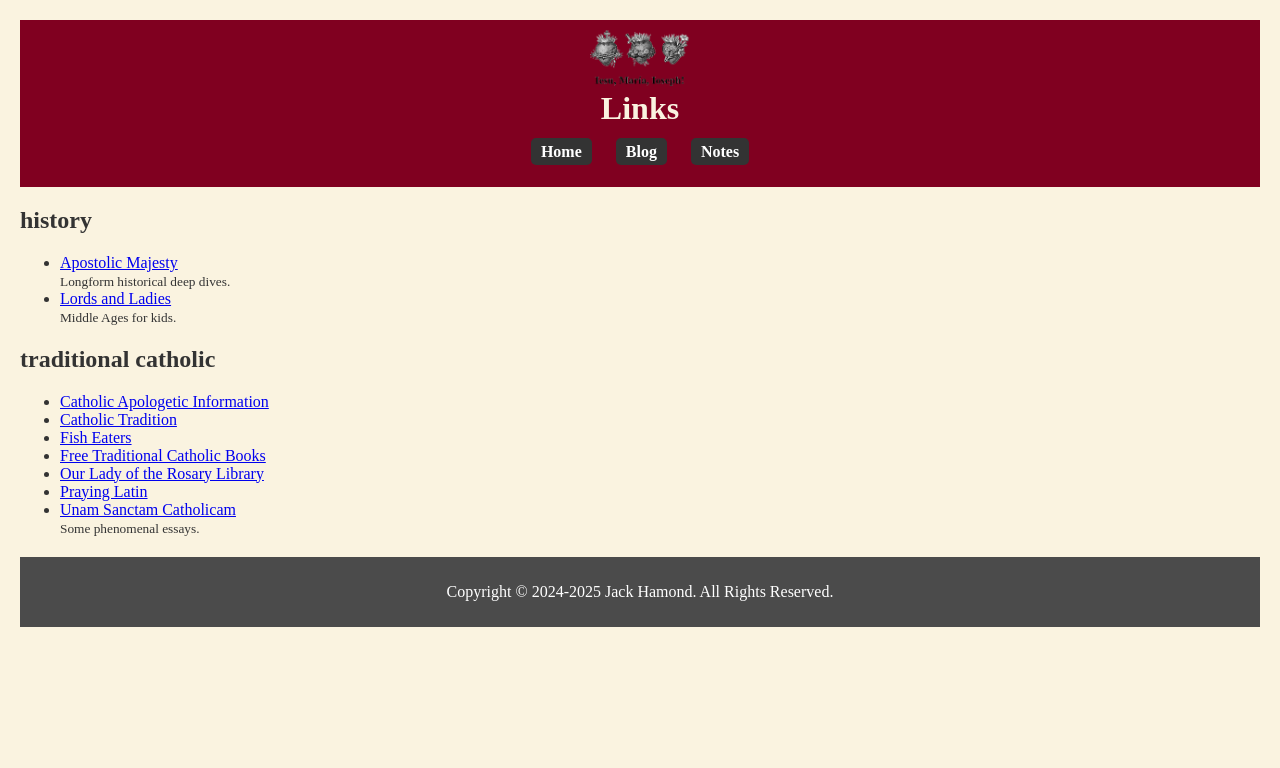
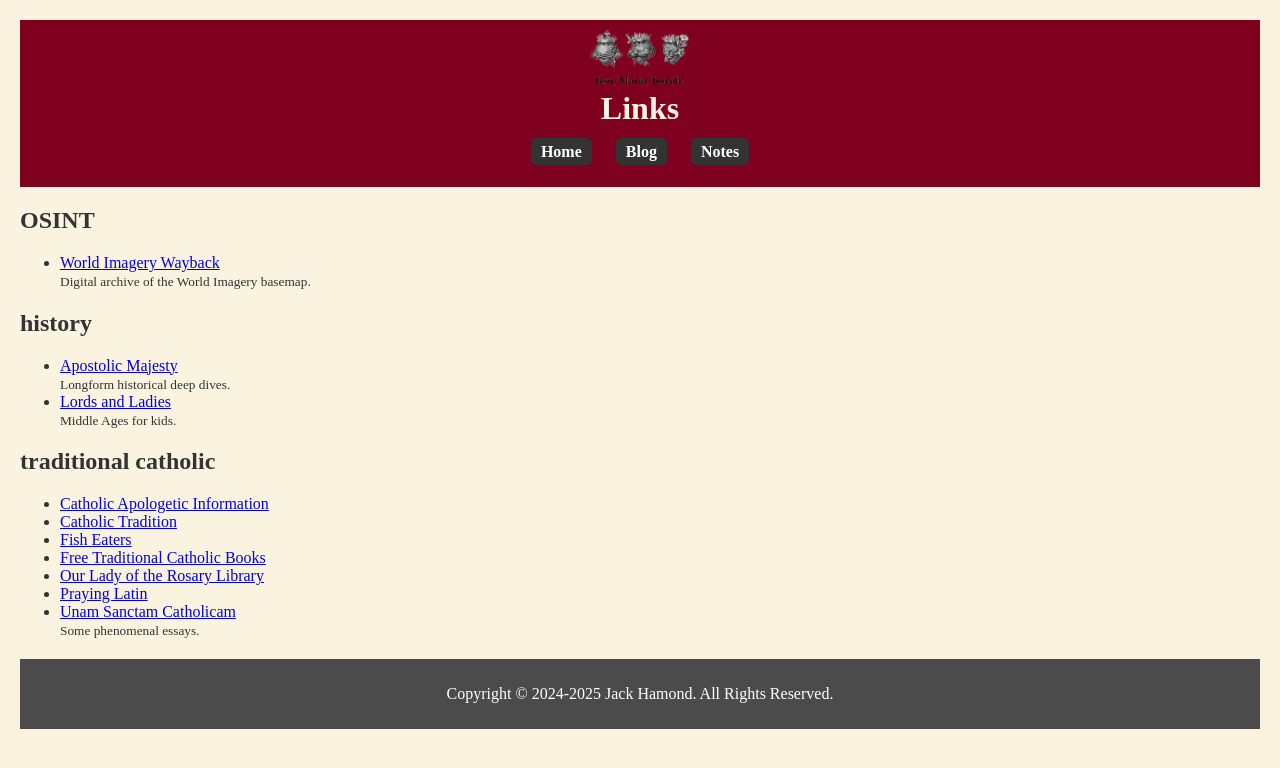
Before and after one commit to jackhamond/jackhamond.github.io, a Jekyll site: the page built from indices/links.html, in a window 1280 px wide. Shown: the top 768 px of the page. Built offline with Jekyll 4.4.1, drawn with Linux system fonts in a browser that asks for light colours.

Commit message:
Update links.yml

```diff
--- a/_data/links.yml
+++ b/_data/links.yml
@@ -36,3 +36,8 @@
   url: "https://unamsanctamcatholicam.com/"
   description: "Some phenomenal essays."
   tags: ["traditional catholic"]
+
+- title: "World Imagery Wayback"
+  url: "https://livingatlas.arcgis.com/wayback"
+  description: "Digital archive of the World Imagery basemap."
+  tags: ["OSINT"]
```
